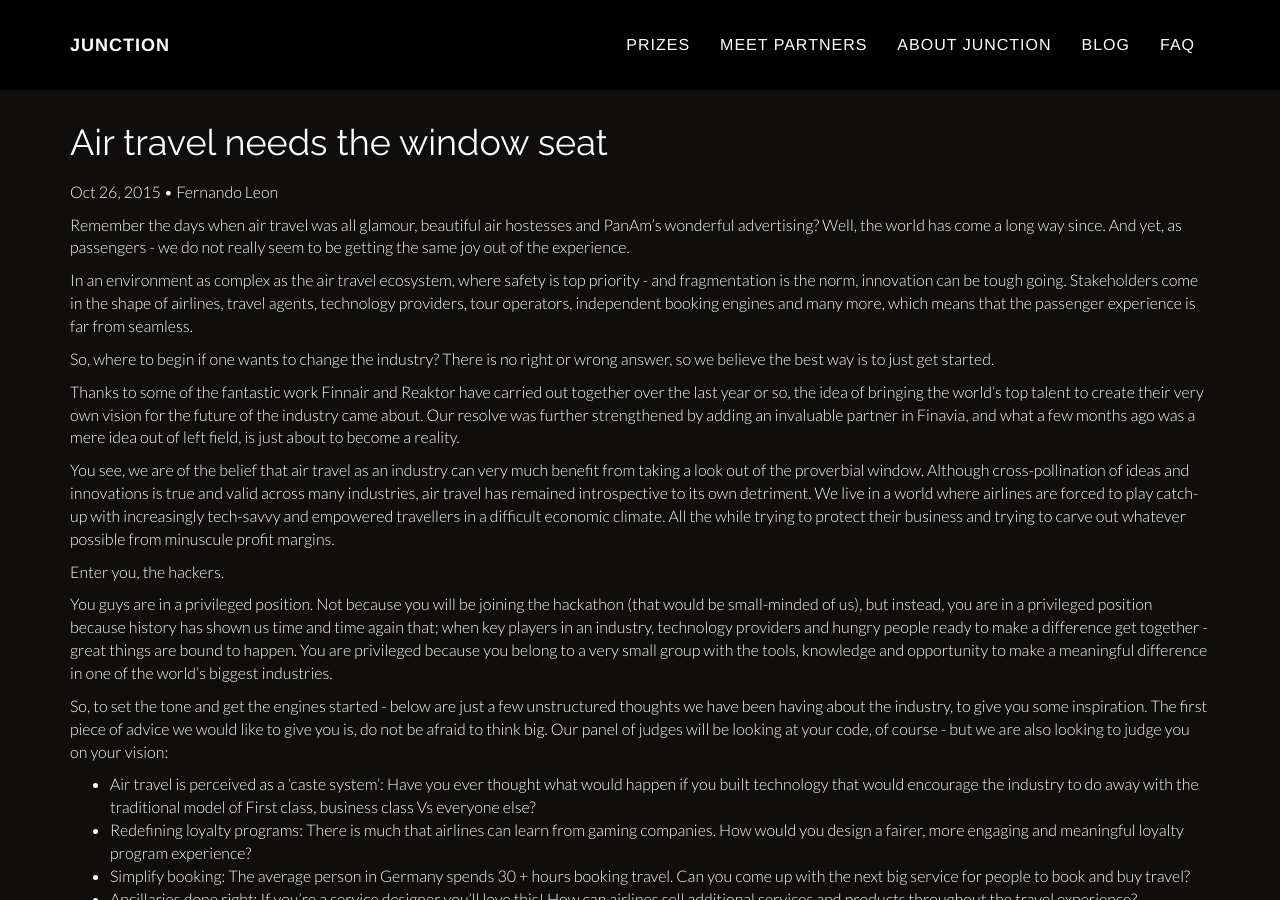
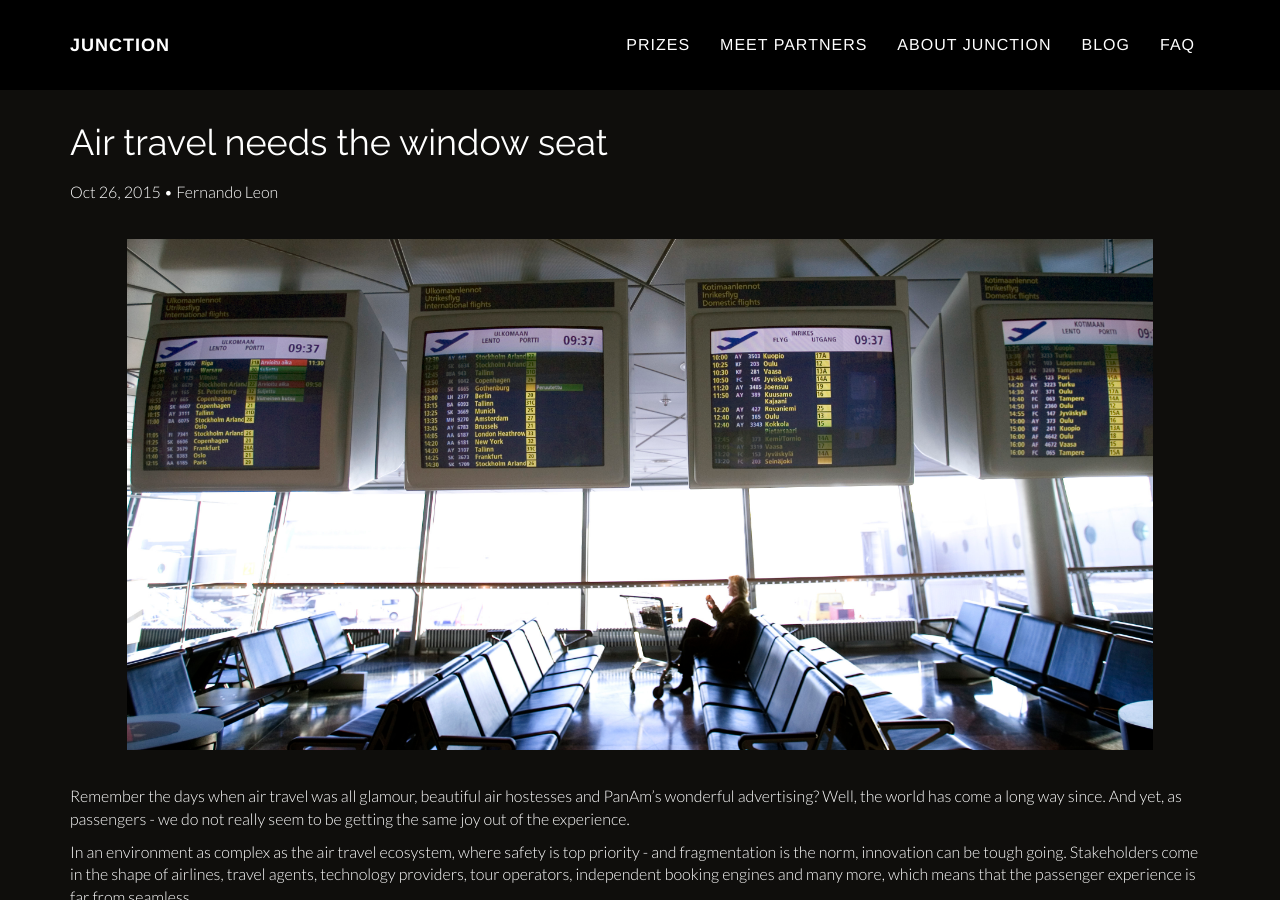
Before and after one commit to junctionasia/junctionasia.github.io, a Jekyll site: the page built from _posts/2015-10-26-future-of-air-travel.md, in a window 1280 px wide and 900 px high. Built offline with Jekyll 4.4.1, drawn with Linux system fonts in a browser that asks for light colours; nearby versions of some CDN libraries.

Commit message:
Add images

```diff
--- a/_posts/2015-10-26-future-of-air-travel.md
+++ b/_posts/2015-10-26-future-of-air-travel.md
@@ -7,6 +7,8 @@
 fb_meta_title: "Air travel needs the window seat"
 fb_meta_description: "Remember the days when air travel was all glamour, beautiful air hostesses and PanAm’s wonderful advertising? Well, the world has come a long way since. And yet, as passengers - we do not really seem to be getting the same joy out of the experience."
 ---
+
+![main-image]({{ "/images/blog_6a.jpg" | prepend:site.baseurl }})
 
 Remember the days when air travel was all glamour, beautiful air hostesses and PanAm’s wonderful advertising? Well, the world has come a long way since. And yet, as passengers - we do not really seem to be getting the same joy out of the experience.
 
```
Also changed, not shown: other parts of _posts/2015-10-26-future-of-air-travel.md (+2 -0 lines), images/blog_6a.jpg (added), images/blog_6b.jpg (added).
